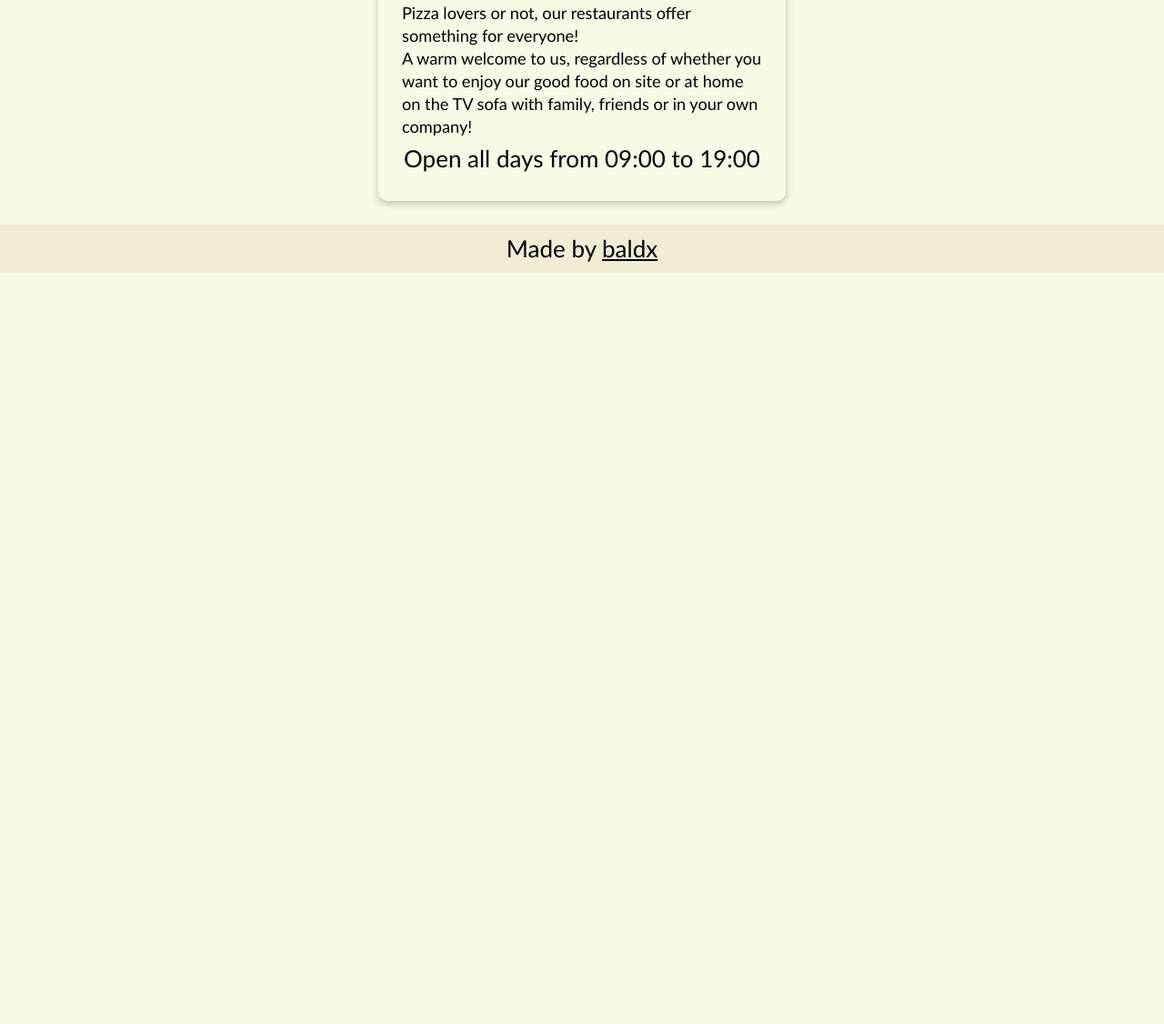
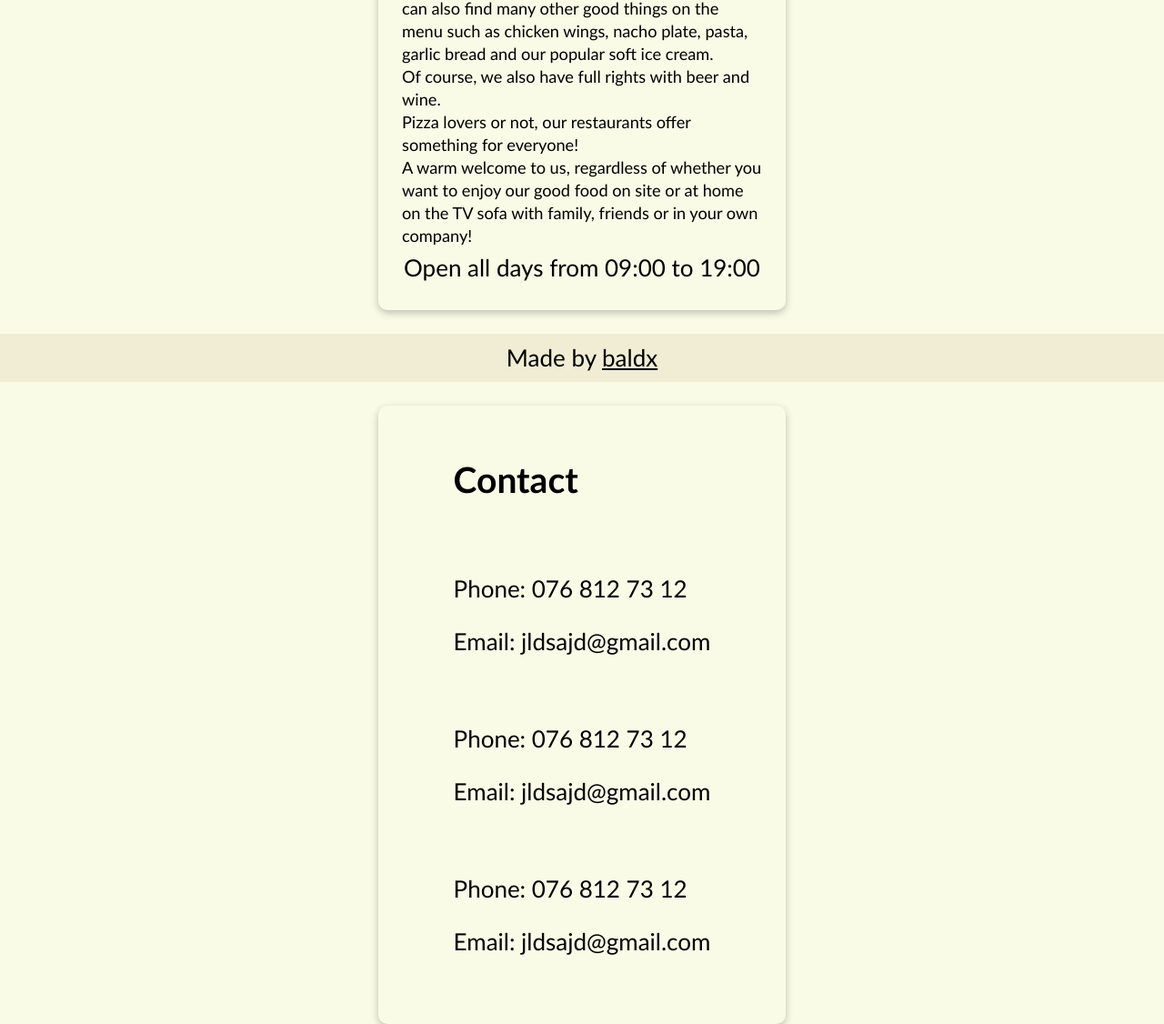
Before and after one commit to baldx/restaurant-page, a website built with webpack: page dist/index.html in a window 1280 px wide. Shown: the part 605-1731 px from the top of the page at 91% size. Before the commit the page ends 905 px from the top, so only its background shows below. Built offline with nearby package versions, Linux system fonts and the light colour scheme.

Commit message:
create skeleton for contacts

```diff
--- a/dist/index.html
+++ b/dist/index.html
@@ -9,7 +9,31 @@
 </head>
 <body>
     <div class="content">
-
+        <div class="header">
+            <div class="logo"><img src="/assets/pizza-hut-logo-DBFE2E48AF-seeklogo.com.png" alt="Pizza hut"></div>
+            <ul>
+                <li><button class="home">Home</button></li>
+                <li><button class="menu">Menu</button></li>
+                <li><button class="contact">Contact</button></li>
+            </ul>
+        </div>
+    </div>
+    <div class="main">
+        <div class="container">
+            <h2>Contact</h2>
+            <div class="card">
+                <p>Phone: 076 812 73 12</p>
+                <p>Email: jldsajd@gmail.com</p>
+            </div>
+            <div class="card">
+                <p>Phone: 076 812 73 12</p>
+                <p>Email: jldsajd@gmail.com</p>
+            </div>
+            <div class="card">
+                <p>Phone: 076 812 73 12</p>
+                <p>Email: jldsajd@gmail.com</p>
+            </div>
+        </div>
     </div>
 </body>
 </html>
```
